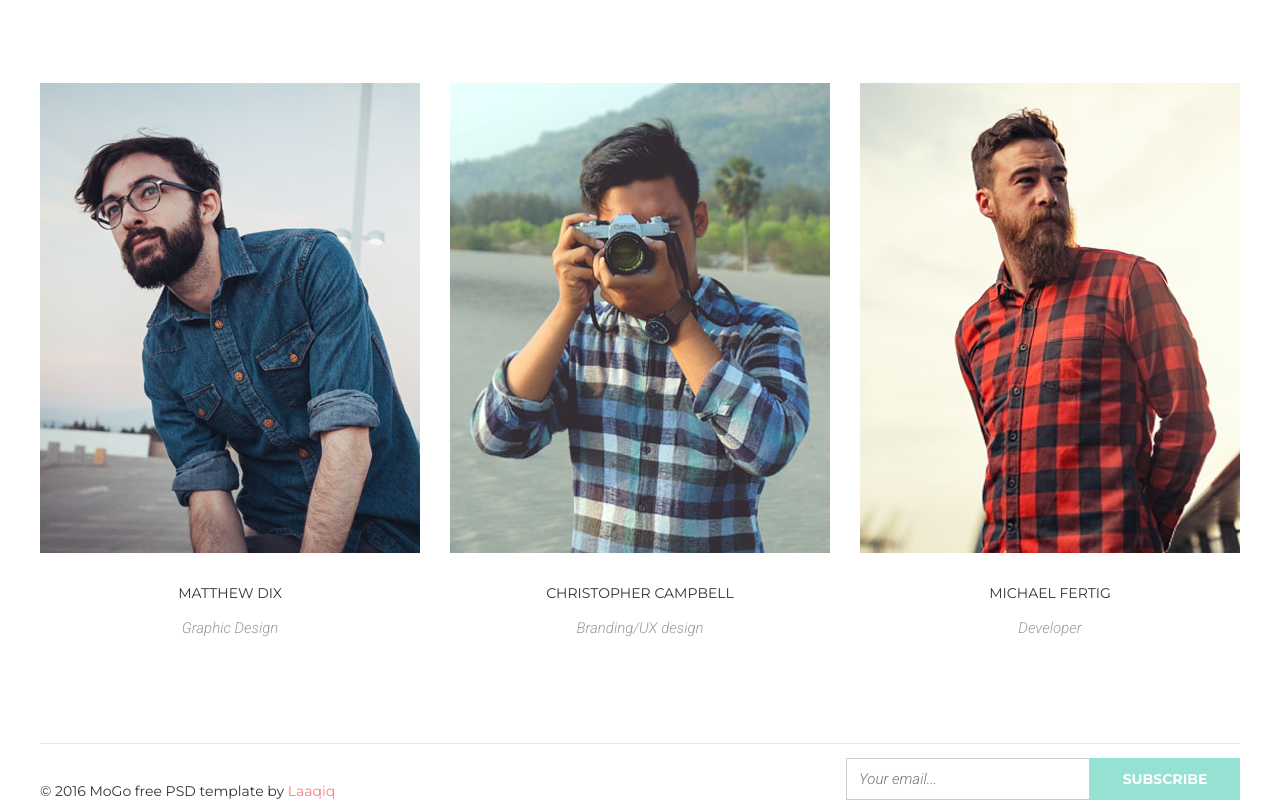
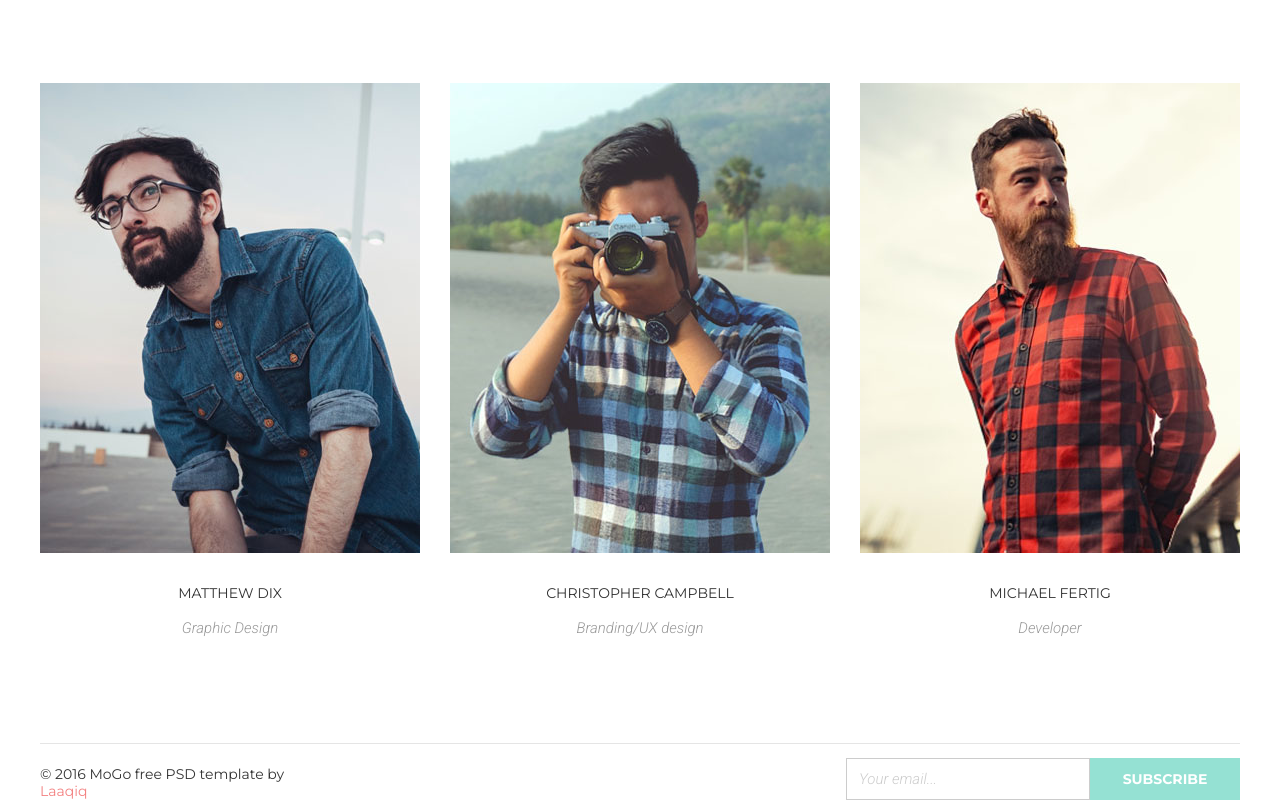
Before and after one commit to YevhenKonyk/module_6_hw, a plain HTML site: page index.html in a window 1280 px wide. Shown: the part 920-1720 px from the top of the page. Drawn offline with Linux system fonts and the light colour scheme.

Commit message:
Changed footer

```diff
--- a/css/styles.css
+++ b/css/styles.css
@@ -390,6 +390,8 @@ img {
 }
 
 .copyright-link {
+    display: block;
+    text-decoration: none;
     color: #f38181;
 }
 
@@ -404,14 +406,17 @@ img {
     font-style: italic;
     font-size: 15px;
     line-height: 24px;
-    color: #cccccc;
     width: 230px;
     height: 40px;
     padding-left: 12px;
 
     border: 1px solid #cccccc;
+}
 
+.footer-subscribe-email::placeholder {
+    color: #cccccc;
 }
+
 
 .footer-subscribe-btn {
     font-family: "Montserrat", "Arial", sans-serif;
--- a/index.html
+++ b/index.html
@@ -179,11 +179,11 @@
             </section>
         </div>
     </main>
-
+    <!-- Footer -->
     <footer class="mogo-footer mogo-container">
         <div class="mogo-footer-wrapper">
                 <p class="footer-copyright">
-                        &copy; 2016 MoGo free PSD template by <span class="copyright-link">Laaqiq</span>
+                        &copy; 2016 MoGo free PSD template by <a href="#" alt="Laaqiq home page link" class="copyright-link">Laaqiq</a>
                 </p>
 
                 <form action="#" name="subsribe_form" class="subscribe-form">
```
